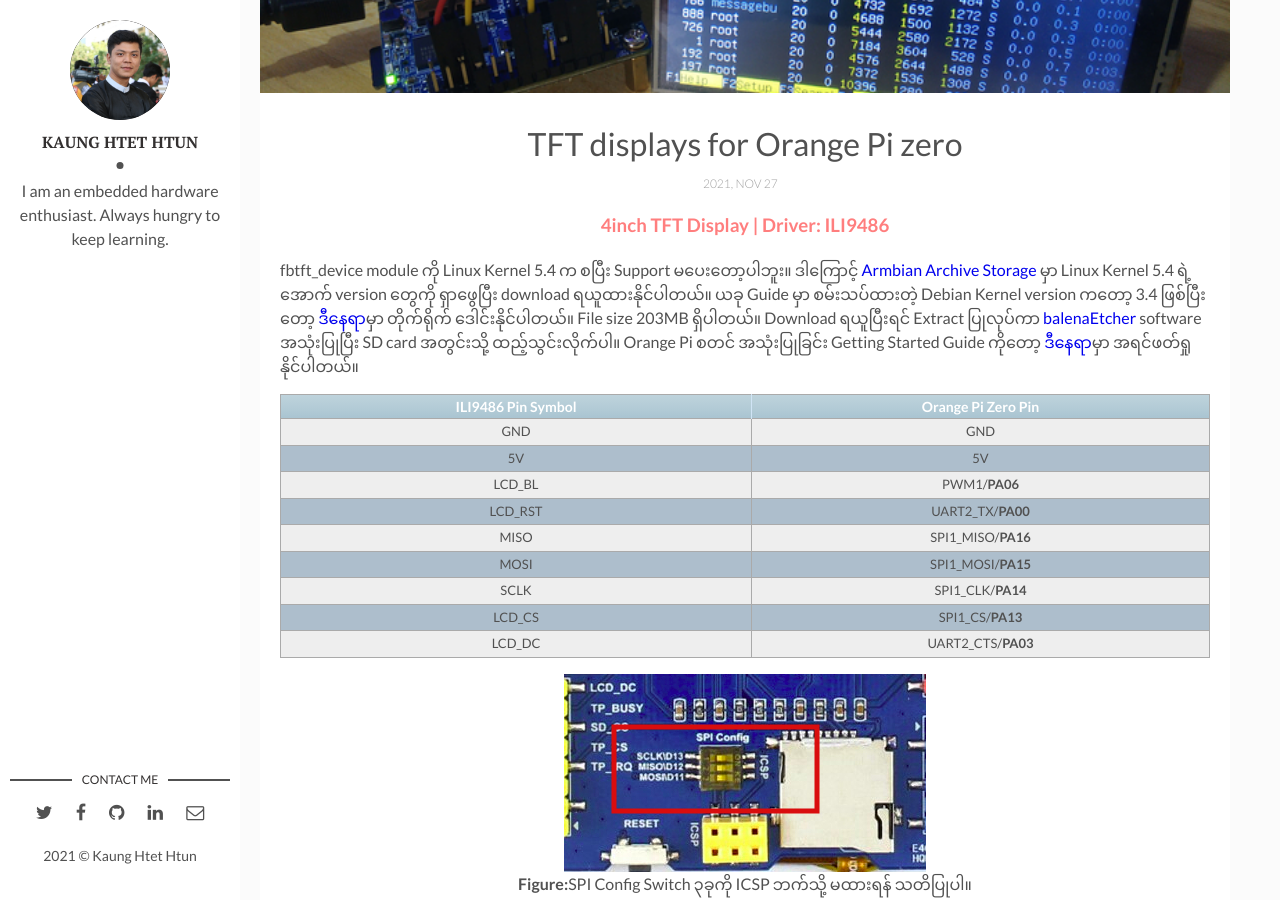
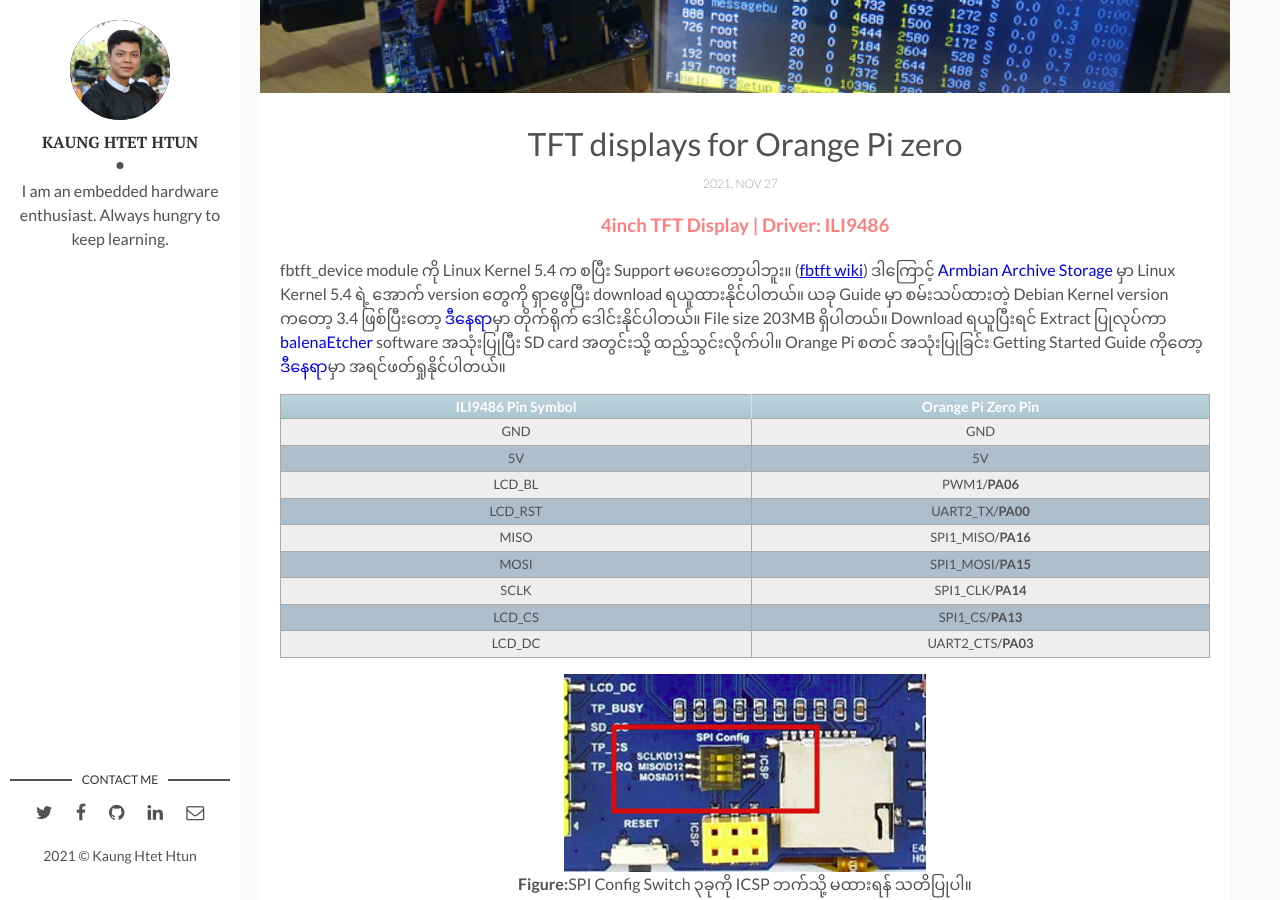
Before and after one commit to kogyikaunghtet/kogyikaunghtet.github.io, a Jekyll site: the page built from _posts/2021-11-27-tft-opi.markdown, in a window 1280 px wide and 900 px high, scrolled down 427 px. Built offline with Jekyll 4.4.1, drawn with Linux system fonts in a browser that asks for light colours; comment, search, counter and statistics services are not loaded.

Commit message:
Initial commit

```diff
--- a/_posts/2021-11-27-tft-opi.markdown
+++ b/_posts/2021-11-27-tft-opi.markdown
@@ -10,7 +10,7 @@ tags: [Orange Pi, Displays, TFT]
 
 ### <center><span style="color:red; opacity: 0.50;">4inch TFT Display | Driver: ILI9486</span>
 
-fbtft_device module ကို Linux Kernel 5.4 က စပြီး Support မပေးတော့ပါဘူး။ ဒါကြောင့် <a style="text-decoration:none" href="https://archive.armbian.com/orangepizero/archive/">Armbian Archive Storage</a> မှာ Linux Kernel 5.4 ရဲ့ အောက် version တွေကို ရှာဖွေပြီး download ရယူထားနိုင်ပါတယ်။ ယခု Guide မှာ စမ်းသပ်ထားတဲ့ Debian Kernel version ကတော့ 3.4 ဖြစ်ပြီးတော့ <a style="text-decoration:none" href="https://archive.armbian.com/orangepizero/archive/Armbian_5.59_Orangepizero_Debian_jessie_default_3.4.113.7z">ဒီနေရာ</a>မှာ တိုက်ရိုက် ဒေါင်းနိုင်ပါတယ်။ File size 203MB ရှိပါတယ်။ Download ရယူပြီးရင် Extract ပြုလုပ်ကာ <a style="text-decoration:none" href="https://www.balena.io/etcher/">balenaEtcher</a> software အသုံးပြုပြီး SD card အတွင်းသို့ ထည့်သွင်းလိုက်ပါ။ Orange Pi စတင် အသုံးပြုခြင်း Getting Started Guide ကိုတော့ <a style="text-decoration:none" href="#">ဒီနေရာ</a>မှာ အရင်ဖတ်ရှုနိုင်ပါတယ်။
+fbtft_device module ကို Linux Kernel 5.4 က စပြီး Support မပေးတော့ပါဘူး။ (<a href="https://github.com/notro/fbtft/wiki">fbtft wiki</a>) ဒါကြောင့် <a style="text-decoration:none" href="https://archive.armbian.com/orangepizero/archive/">Armbian Archive Storage</a> မှာ Linux Kernel 5.4 ရဲ့ အောက် version တွေကို ရှာဖွေပြီး download ရယူထားနိုင်ပါတယ်။ ယခု Guide မှာ စမ်းသပ်ထားတဲ့ Debian Kernel version ကတော့ 3.4 ဖြစ်ပြီးတော့ <a style="text-decoration:none" href="https://archive.armbian.com/orangepizero/archive/Armbian_5.59_Orangepizero_Debian_jessie_default_3.4.113.7z">ဒီနေရာ</a>မှာ တိုက်ရိုက် ဒေါင်းနိုင်ပါတယ်။ File size 203MB ရှိပါတယ်။ Download ရယူပြီးရင် Extract ပြုလုပ်ကာ <a style="text-decoration:none" href="https://www.balena.io/etcher/">balenaEtcher</a> software အသုံးပြုပြီး SD card အတွင်းသို့ ထည့်သွင်းလိုက်ပါ။ Orange Pi စတင် အသုံးပြုခြင်း Getting Started Guide ကိုတော့ <a style="text-decoration:none" href="#">ဒီနေရာ</a>မှာ အရင်ဖတ်ရှုနိုင်ပါတယ်။
 
 | ILI9486 Pin Symbol | Orange Pi Zero Pin |
 | :---------------: | :---------------: |
```
